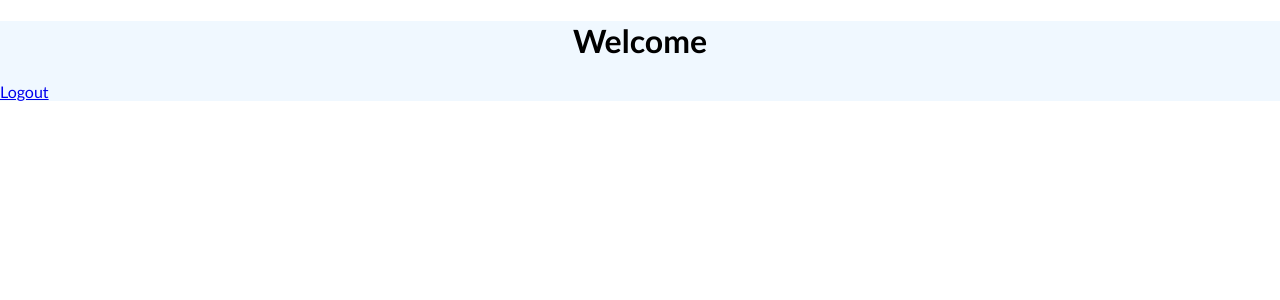
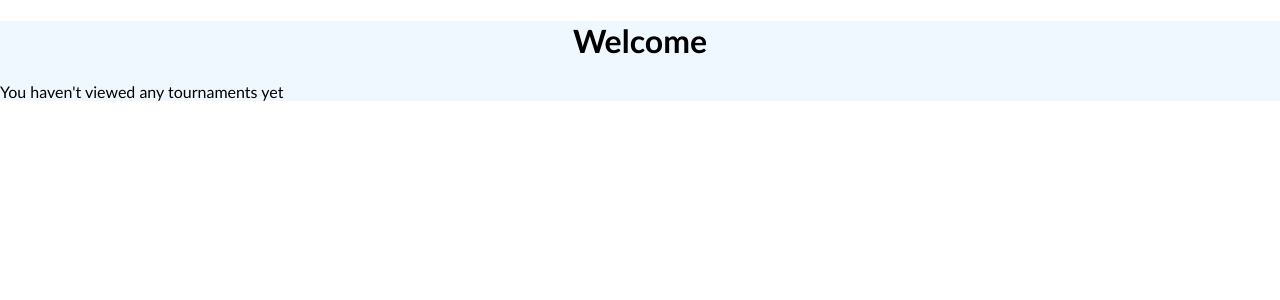
Before and after one commit to pythondjay/tennis_tournament_tracker, a Django app: page /user/profile/ in a window 1280 px wide. Shown: the top 300 px of the page. Run offline with Django 4.2, Linux system fonts and the light colour scheme.

Commit message:
modified the user profile page to show how many tournaments they have viewed

```diff
--- a/templates/user/profile.html
+++ b/templates/user/profile.html
@@ -8,6 +8,14 @@
 {% block content %}
 
 <h1><center>Welcome {{user.username}}</center></h1>
-<p><a href="{% url 'user-login' %}">Logout</a></p>
+
+<div class="viewed-tournaments"
+    {% for tournament_id, tournament_name in request.session.viewed_tournaments %}
+   <a href="{% url 'tournament-info' id=tournament_id %}">{{tournament_name}}</a>
+
+   {% empty %}
+   <p>You haven't viewed any tournaments yet</p>
+    {% endfor %}
+</div>
 
 {% endblock content %}
```
